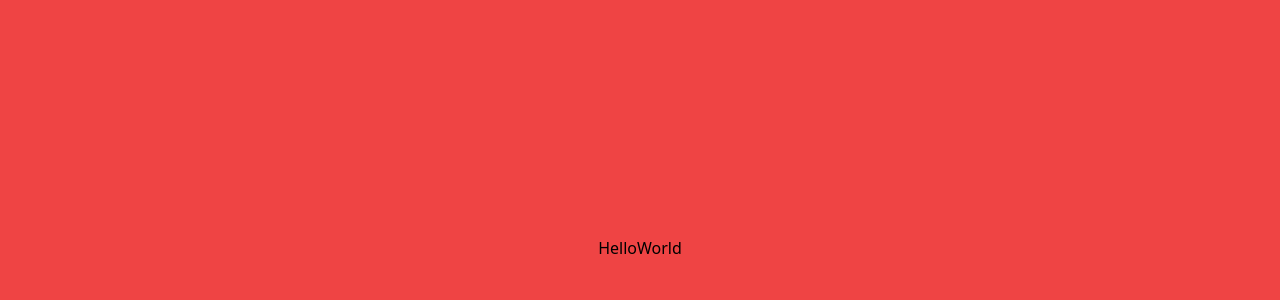
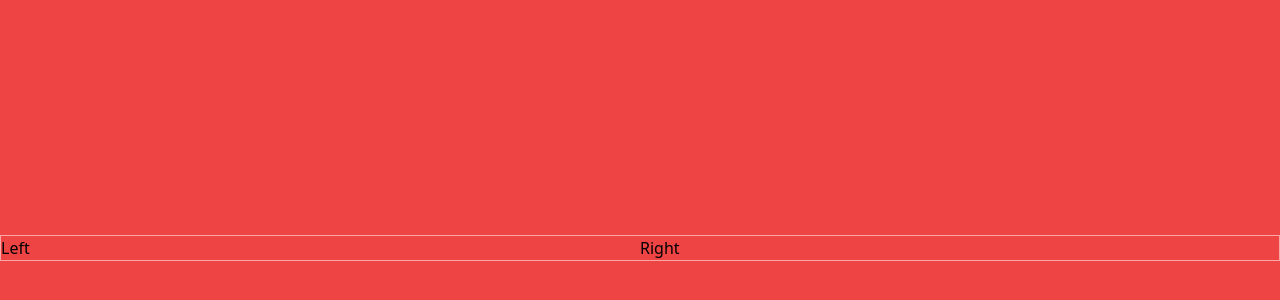
Before and after one commit to MGouillardon/AlpacaSpriteGenerator, a Vue app: page / in a window 1280 px wide. Shown: the part 152-452 px from the top of the page. Built offline with nearby package versions, Linux system fonts and the light colour scheme.

Commit message:
feat: add layout for the sprite generator

```diff
--- a/src/App.vue
+++ b/src/App.vue
@@ -1,11 +1,11 @@
 <script setup>
 import AppLayout from '@/layout/AppLayout.vue'
-import HelloWorld from './components/HelloWorld.vue'
+import SpriteGenerator from './components/SpriteGenerator.vue';
 </script>
 
 <template>
   <AppLayout>
-    <HelloWorld />
+    <SpriteGenerator />
   </AppLayout>
 </template>
 
--- a/src/components/HelloWorld.vue
+++ /dev/null
@@ -1,13 +0,0 @@
-<script setup>
-import { alpaca } from '@/config/alpaca/alpaca';
-
-console.log(alpaca);
-</script>
-
-<template>
-  <p>HelloWorld</p>
-</template>
-
-<style scoped>
-
-</style>
--- /dev/null
+++ b/src/components/SpriteGenerator.vue
@@ -0,0 +1,19 @@
+<script setup>
+import SpriteGeneratorLayout from '@/layout/SpriteGeneratorLayout.vue'
+import { alpaca } from '@/config/alpaca/alpaca'
+
+console.log(alpaca)
+</script>
+
+<template>
+  <SpriteGeneratorLayout>
+    <template #left>
+      <h1>Left</h1>
+    </template>
+    <template #right>
+      <h1>Right</h1>
+    </template>
+  </SpriteGeneratorLayout>
+</template>
+
+<style scoped></style>
--- /dev/null
+++ b/src/layout/SpriteGeneratorLayout.vue
@@ -0,0 +1,6 @@
+<template>
+    <div class="border border-red-300 w-full h-auto grid grid-cols-2">
+        <slot name="left"></slot>
+        <slot name="right"></slot>
+    </div>
+</template>
```
